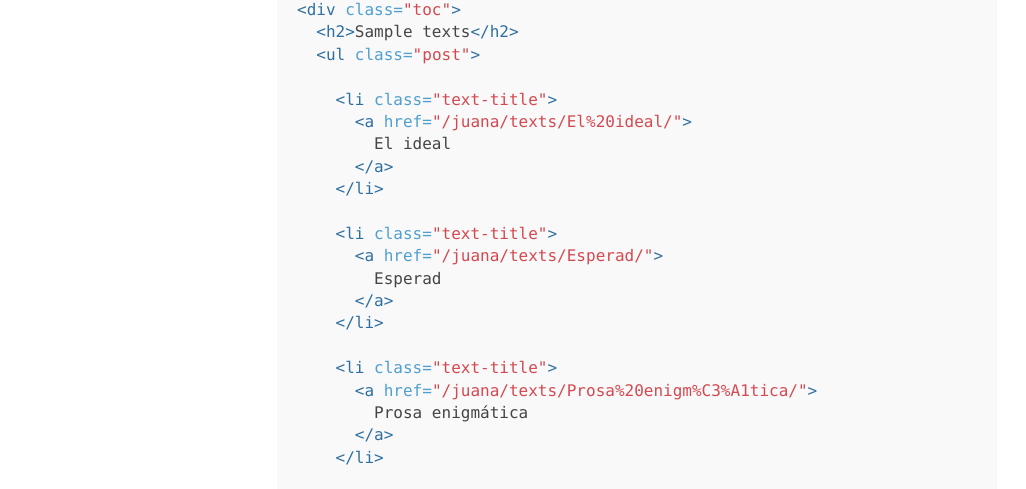
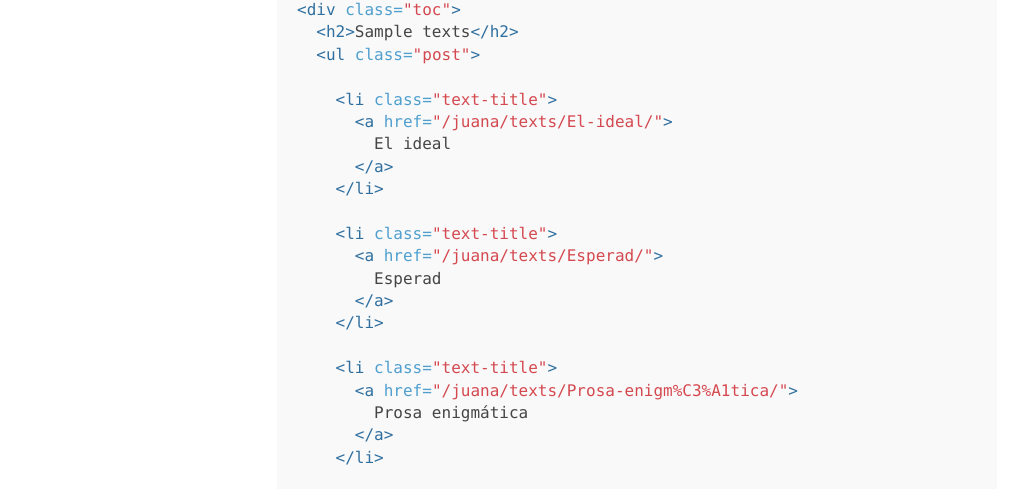
Before and after one commit to edicionesdereparto/juanaborrero, a Jekyll site: the page built from documentation.md, in a window 1280 px wide and 900 px high, scrolled down 17712 px. Shown: the part 148-637 px from the top of the window, without its empty margins (3-1029 px from the left). Built offline with Jekyll 4.4.1, drawn with Linux system fonts in a browser that asks for light colours; part of the change alters nothing that is shown.

```diff
--- a/_config.yml
+++ b/_config.yml
@@ -1,44 +1,43 @@
-# Built with Jekyll 3.6.0
+# Site Metadata
+title: "Poesía de Juana Borrero"
+tagline: "(1877-1896)"
+description: "Una colección de los poemas y obras de Juana Borrero, pintora y poeta modernista cubana."
+baseurl: "/juana"
 
-# Setup
-title:               Poesía de Juana Borrero
-tagline:             (1877-1896)
-description:
-baseurl:             '/juana'
+# Author Information
+author:
+  name: "Luis Prieto"
+  url: "https://eluispr.github.io/juana"
+  email: "lpriet9@gmail.com"
 
-# About/contact
-author:
-  name:              Luis Prieto
-  url:               https://eluispr.github.io/juana
-  email:             lpriet9@gmail.com
-
-# Color scheme. Options: red, orange, magenta, cyan, blue, brown
+# Color Scheme Options: red, orange, magenta, cyan, blue, brown
 color-scheme: "blue"
 
 # Permalinks
-permalink: /:title/
+permalink: "/:title/"
 
-# Set encoding to UTF-8
-encoding: utf-8
+# Site Encoding
+encoding: "utf-8"
 
-# Collections for texts
+# Text Collections
 collections:
   texts:
     output: true
+    permalink: "/texts/:title/"
 
-# Markdown specs
+# Markdown Processor and Settings
 markdown: kramdown
 
 kramdown:
-  auto_ids:       true
-  footnote_nr:    1
-  entity_output:  as_char
+  auto_ids: true
+  footnote_nr: 1
+  entity_output: as_char
   footnote_backlink: "&#x21a9;&#xfe0e;"
-  toc_levels:     1..6
-  smart_quotes:   lsquo,rsquo,ldquo,rdquo
+  toc_levels: 1..6
+  smart_quotes: lsquo,rsquo,ldquo,rdquo
   enable_coderay: false
 
-# Exclusions from the final site
+# Exclusions from the final build
 exclude:
   - optional
   - vendor
@@ -48,13 +47,9 @@ exclude:
   - backstop_data
   - backstop.json
 
-# Theme
-# (Used for local or custom-server deployments)
-# Uncomment the `theme` line if using the Ed. theme gem on your own computer or server.
-# See https://jekyllrb.com/docs/themes/
+# Theme Configurations
+# Uncomment this if using the Ed theme locally or on a custom server
 # theme: "ed."
 
-# Remote Theme
-# (Used only for GitHub deployments)
-# See https://help.github.com/en/articles/adding-a-jekyll-theme-to-your-github-pages-site
-remote_theme: minicomp/ed
+# GitHub Deployments: Use this for deploying to GitHub Pages
+remote_theme: "minicomp/ed"
```
